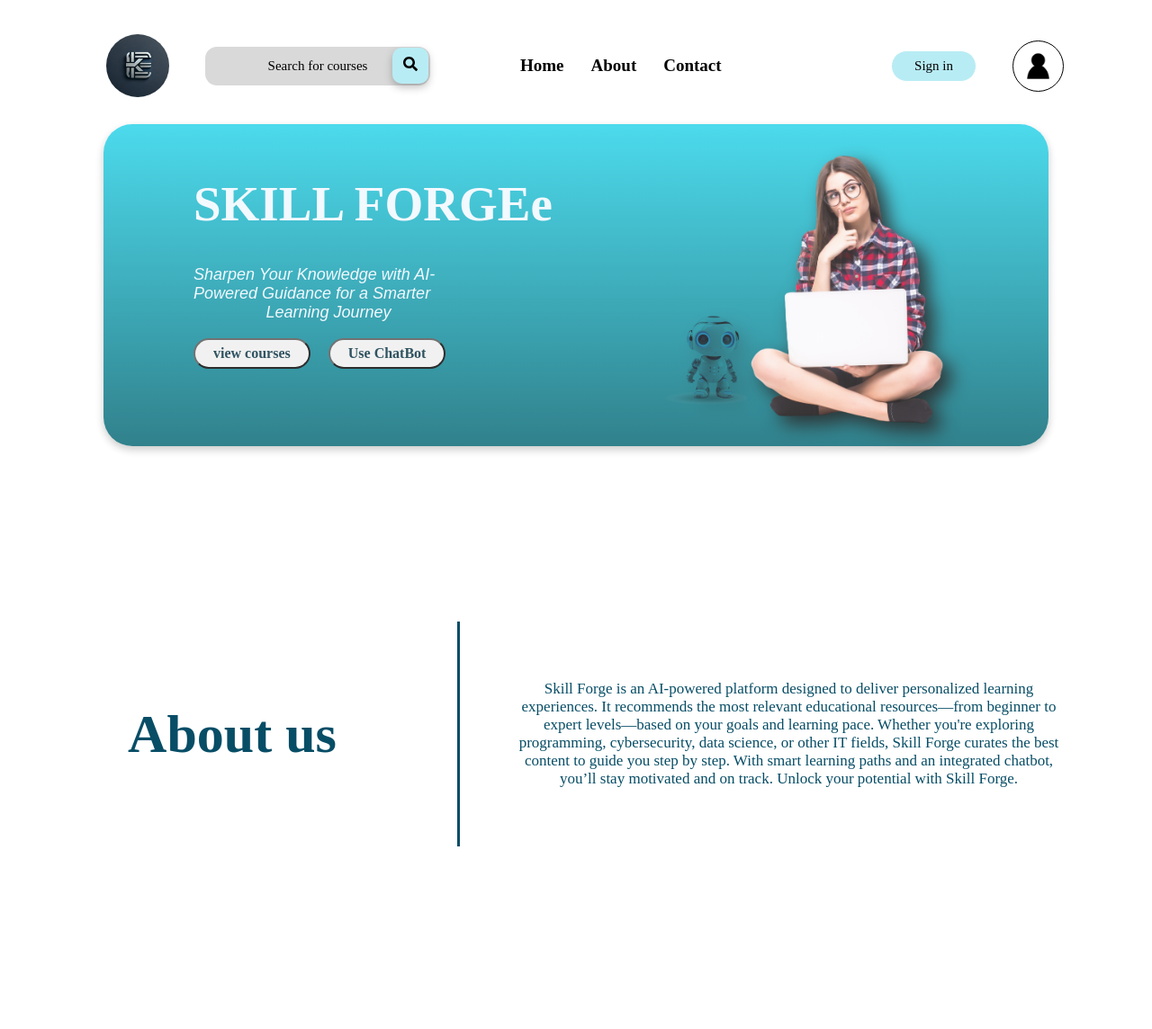
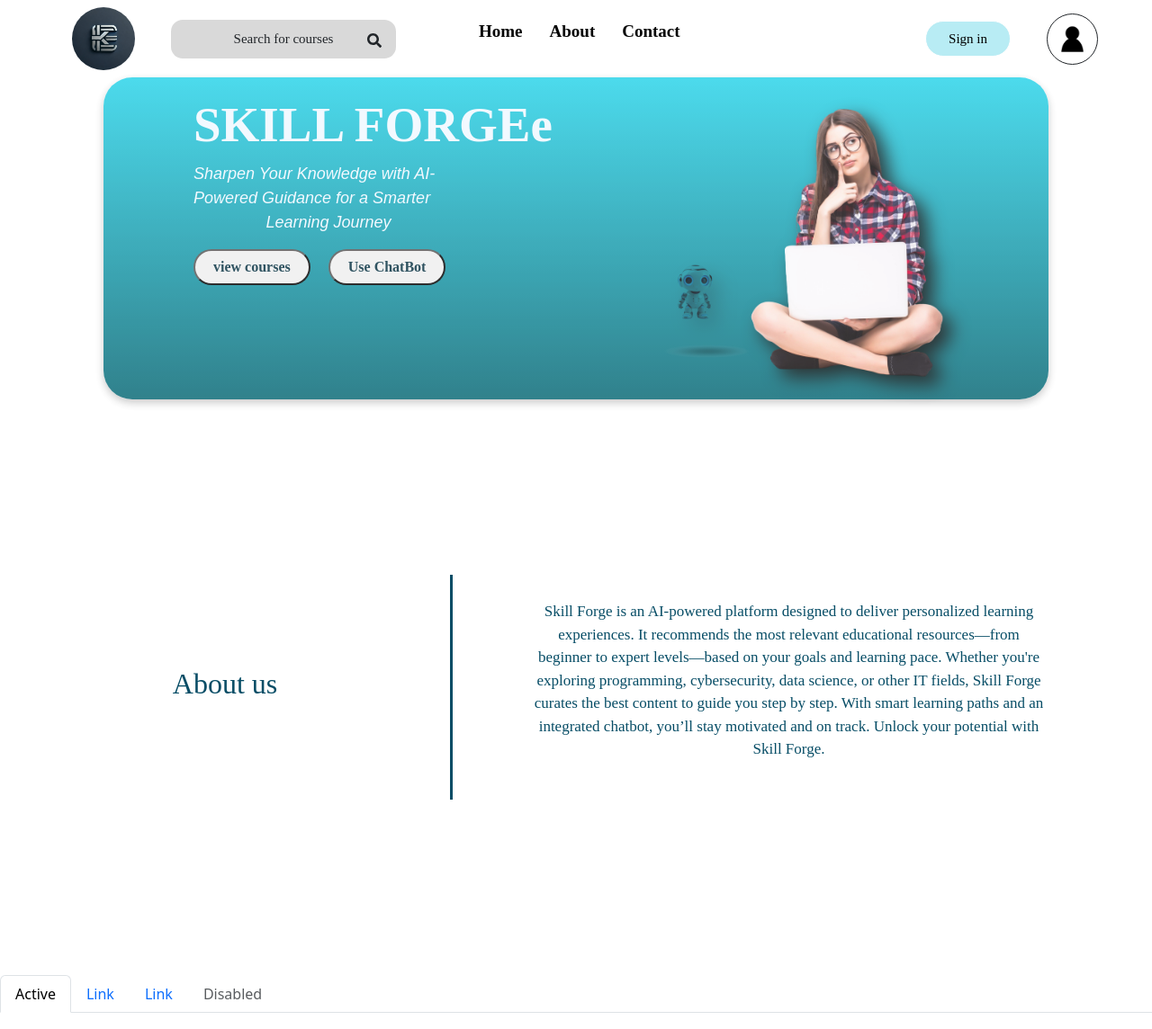
Before and after one commit to Bhanuka10/Capstone, a React (Vite) app in the folder KnowEdge-app/: page / in a window 1280 px wide. Shown: the whole page at 90% size. Built offline with nearby package versions, Linux system fonts and the light colour scheme.

Commit message:
new update

```diff
--- a/KnowEdge-app/src/Components/Courses/Courses.css
+++ b/KnowEdge-app/src/Components/Courses/Courses.css
@@ -0,0 +1,8 @@
+.Courses{
+    display: flex;
+    flex-direction: column;
+    align-items: center;
+    justify-content: center;
+    width: 100%;
+    padding-top: 10px;
+}
--- a/KnowEdge-app/src/Components/Courses/Courses.jsx
+++ b/KnowEdge-app/src/Components/Courses/Courses.jsx
@@ -1,8 +1,12 @@
 import React from 'react'
+import 'bootstrap/dist/css/bootstrap.min.css';
+import './Courses.css'
 
 const Courses = () => {
   return (
-    <div>
+
+    <div className="Couses">
+
         <ul class="nav nav-tabs">
   <li class="nav-item">
     <a class="nav-link active" aria-current="page" href="#">Active</a>
--- a/KnowEdge-app/src/Components/Navbar/Navbar.css
+++ b/KnowEdge-app/src/Components/Navbar/Navbar.css
@@ -89,13 +89,12 @@
     height: 20px;
     position: absolute;
     left: 208px;
-    top: 1px;
-    background-color: #B8ECF4;
+    top: 0px;
     padding: 10px 10px;
-    border-radius: 10px;
-    box-shadow: 0 4px 10px rgba(0, 0, 0, 0.25);
+
 
 }
+
 .search p{
     font-size: 15px;
     margin: 0;
--- a/KnowEdge-app/src/Pages/Home/Home.jsx
+++ b/KnowEdge-app/src/Pages/Home/Home.jsx
@@ -2,11 +2,13 @@ import React from 'react'
 import './Home.css'
 import Header from '../../Components/Header/Header'
 import About from '../../Components/About/About'
+import Courses from '../../Components/Courses/Courses'
 const Home = () => {
   return (
     <div>
         <Header />
         <About />
+        <Courses />
     </div>
   )
 }
```
